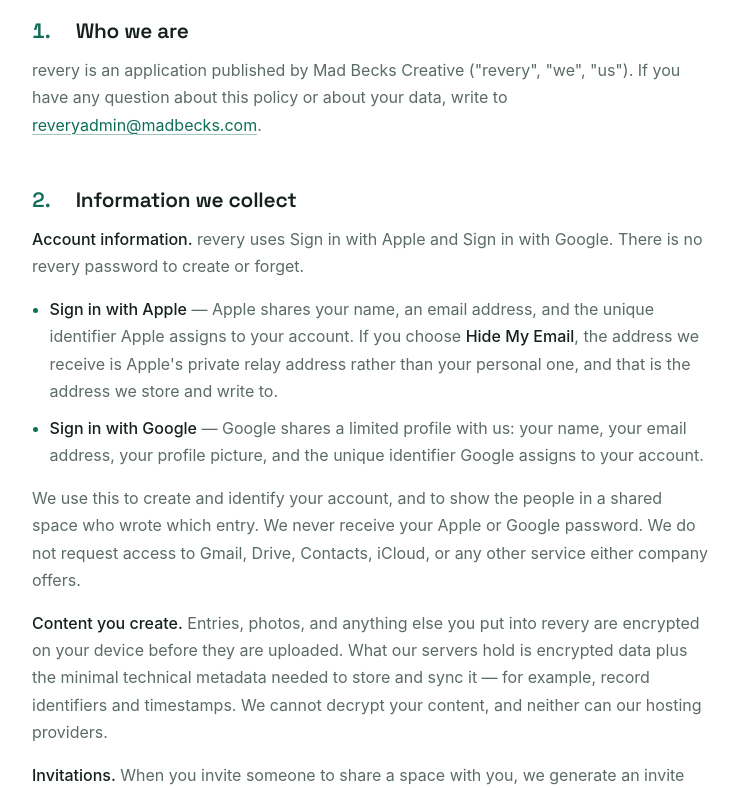
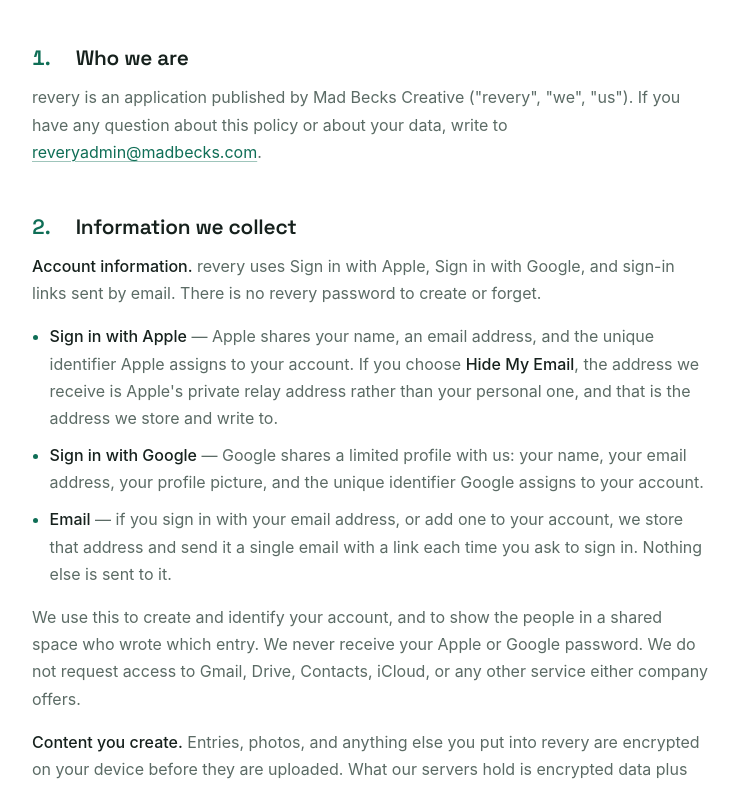
Before and after one commit to mad-becks-creative/reveryapplanding, a plain HTML site: page privacy/index.html in a window 1280 px wide. Shown: the part 569-1357 px from the top of the page, without its empty margins (268-1006 px from the left). Drawn offline with Linux system fonts and the light colour scheme.

Commit message:
The privacy policy covers signing in by email
Co-Authored-By: Claude Opus 5.5 <noreply@anthropic.com>

```diff
--- a/privacy/index.html
+++ b/privacy/index.html
@@ -28,7 +28,8 @@
         end-to-end encrypted on your device before it reaches our servers. We store
         it as ciphertext, we do not hold the keys, and we cannot read it. The only
         personal information we can actually see is the basic account information
-        Apple or Google gives us when you sign in. We do not sell your data, show you
+        Apple or Google gives us when you sign in, or the email address you sign in
+        with. We do not sell your data, show you
         ads, or use your data to train anything.</p>
       </div>
 
@@ -38,8 +39,9 @@
       <a href="mailto:reveryadmin@madbecks.com">reveryadmin@madbecks.com</a>.</p>
 
       <h2 data-num="2.">Information we collect</h2>
-      <p><strong>Account information.</strong> revery uses Sign in with Apple and
-      Sign in with Google. There is no revery password to create or forget.</p>
+      <p><strong>Account information.</strong> revery uses Sign in with Apple, Sign
+      in with Google, and sign-in links sent by email. There is no revery password
+      to create or forget.</p>
       <ul>
         <li><strong>Sign in with Apple</strong> — Apple shares your name, an email
         address, and the unique identifier Apple assigns to your account. If you
@@ -49,6 +51,9 @@
         <li><strong>Sign in with Google</strong> — Google shares a limited profile
         with us: your name, your email address, your profile picture, and the unique
         identifier Google assigns to your account.</li>
+        <li><strong>Email</strong> — if you sign in with your email address, or add
+        one to your account, we store that address and send it a single email with a
+        link each time you ask to sign in. Nothing else is sent to it.</li>
       </ul>
       <p>We use this to create and identify your account, and to show the people in a
       shared space who wrote which entry. We never receive your Apple or Google
```
